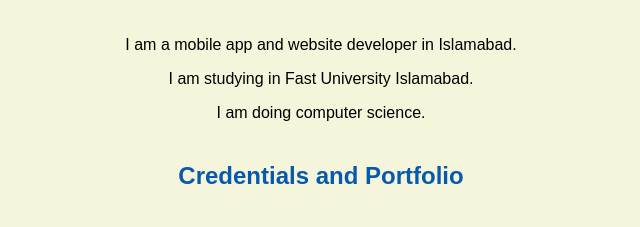
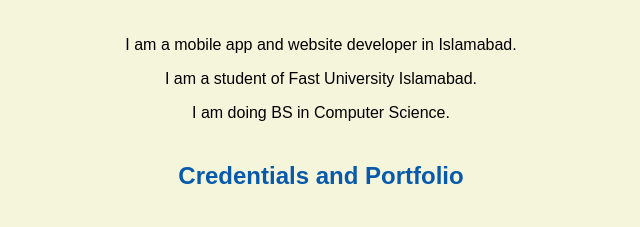
Before and after one commit to i211362sarmadzafar/i211362sarmadzafar.github.io, a plain HTML site: page index.html in a window 1280 px wide. Shown: the part 567-794 px from the top of the page, 319-959 px from the left. Drawn offline with Linux system fonts and the light colour scheme.

Commit message:
Update index.html

```diff
--- a/index.html
+++ b/index.html
@@ -20,8 +20,8 @@
    <h2>About Me</h2
 
    <p>I am a mobile app and website developer in Islamabad.</p>
-   <p>I am studying in Fast University Islamabad.</p>
-   <p>I am doing computer science.</p>
+   <p>I am a student of Fast University Islamabad.</p>
+   <p>I am doing BS in  Computer Science.</p>
    <h2>Credentials and Portfolio</h2>
    <p><a href="resume.html">My Resume</a> | <a href="https://github.com/i211362sarmadzafar">My GitHub</a></p>
    <h2>Contact</h2>
```
